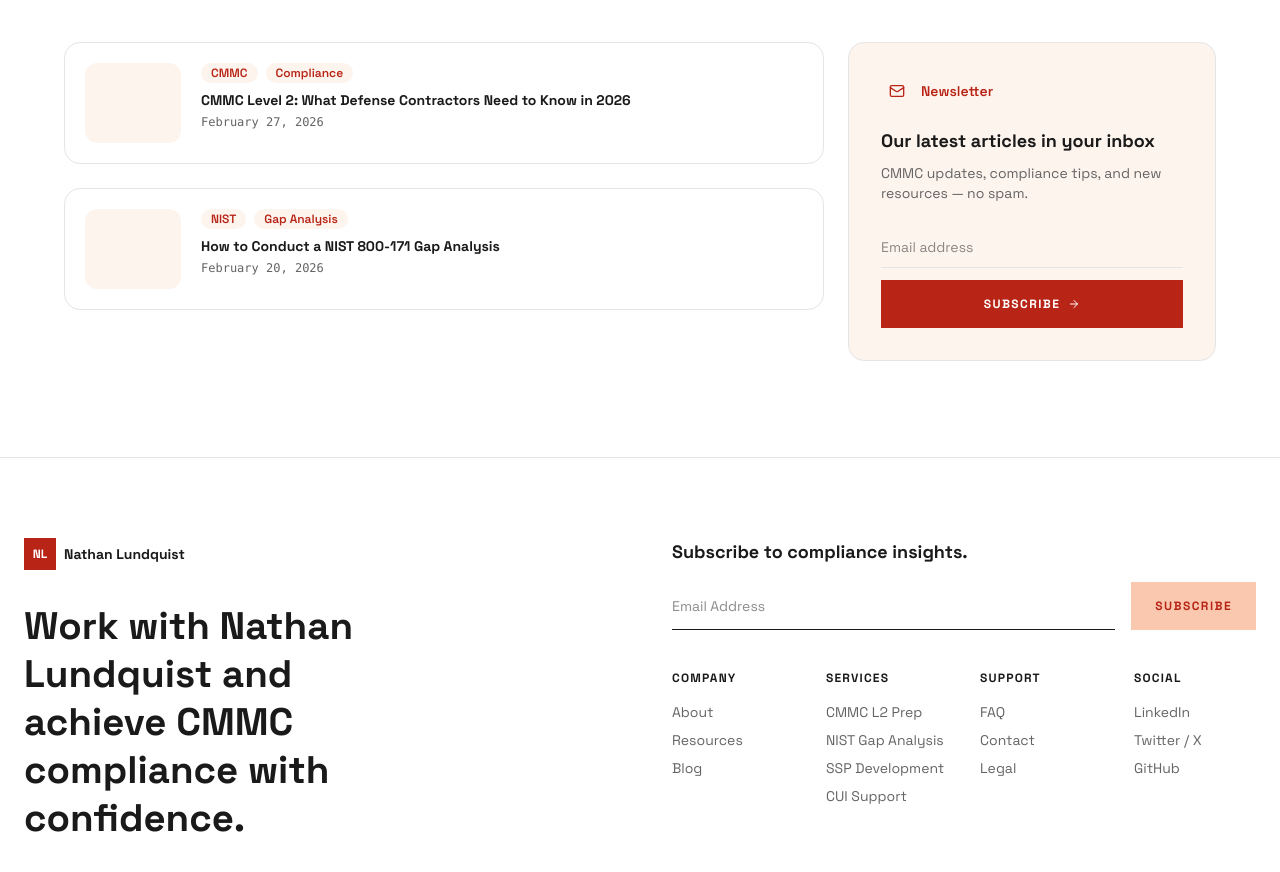
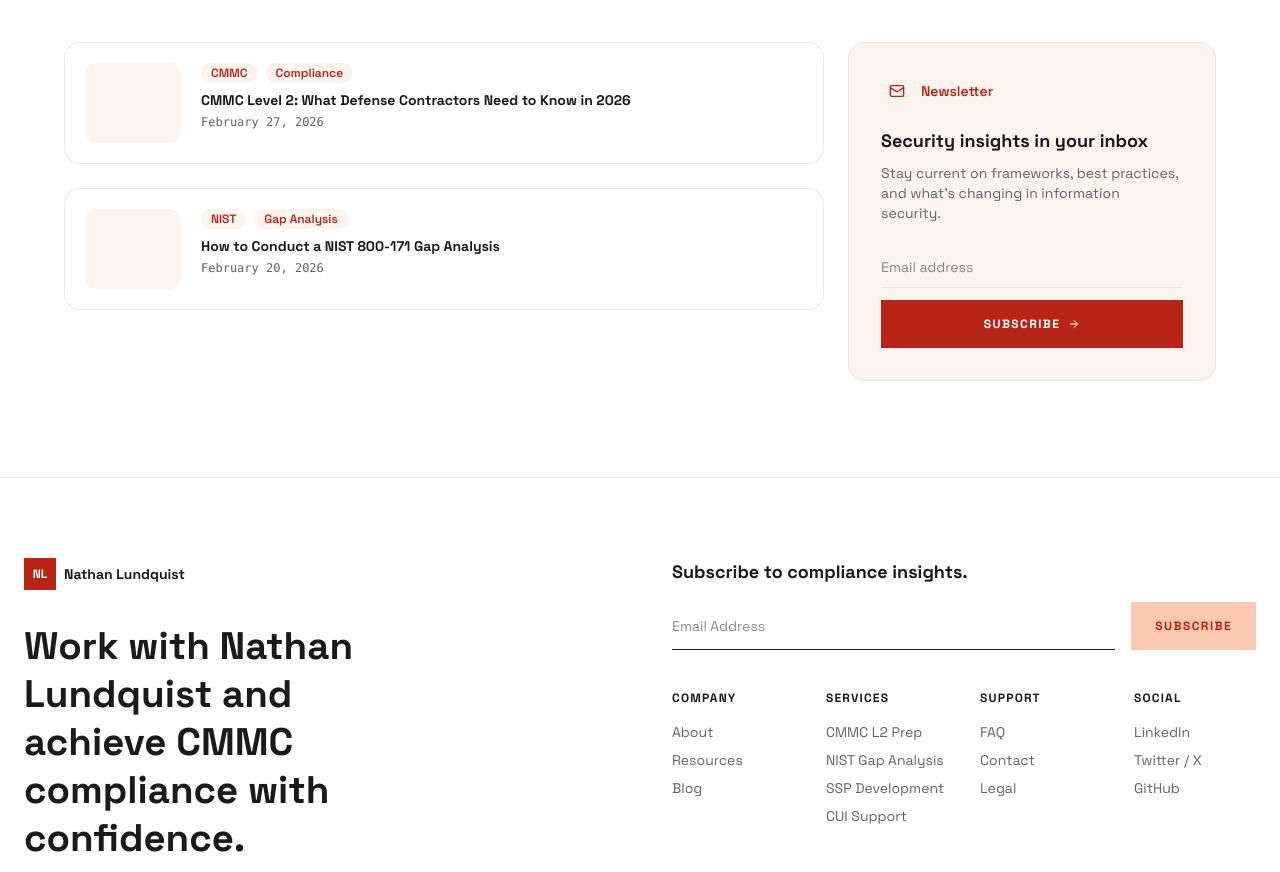
Before and after one commit to Nathan-Lundquist/nathan-site, a Next.js app: page / in a window 1280 px wide. Shown: the part 6820-7692 px from the top of the page. Built offline with nearby package versions, Linux system fonts and the light colour scheme.

Commit message:
copy: BlogNewsletterClient — infosec newsletter copy

```diff
--- a/src/components/BlogNewsletterClient.tsx
+++ b/src/components/BlogNewsletterClient.tsx
@@ -20,10 +20,10 @@ function NewsletterCard() {
         <span className="text-sm font-semibold" style={{ color: '#B82416' }}>Newsletter</span>
       </div>
       <h3 className="font-bold text-lg mb-2" style={{ color: '#1A1A1A' }}>
-        Our latest articles in your inbox
+        Security insights in your inbox
       </h3>
       <p className="text-sm mb-6 flex-1" style={{ color: '#646464' }}>
-        CMMC updates, compliance tips, and new resources — no spam.
+        Stay current on frameworks, best practices, and what's changing in information security.
       </p>
       {submitted ? (
         <p className="text-sm font-semibold" style={{ color: '#B82416' }}>Thanks! You&apos;re on the list.</p>
```
